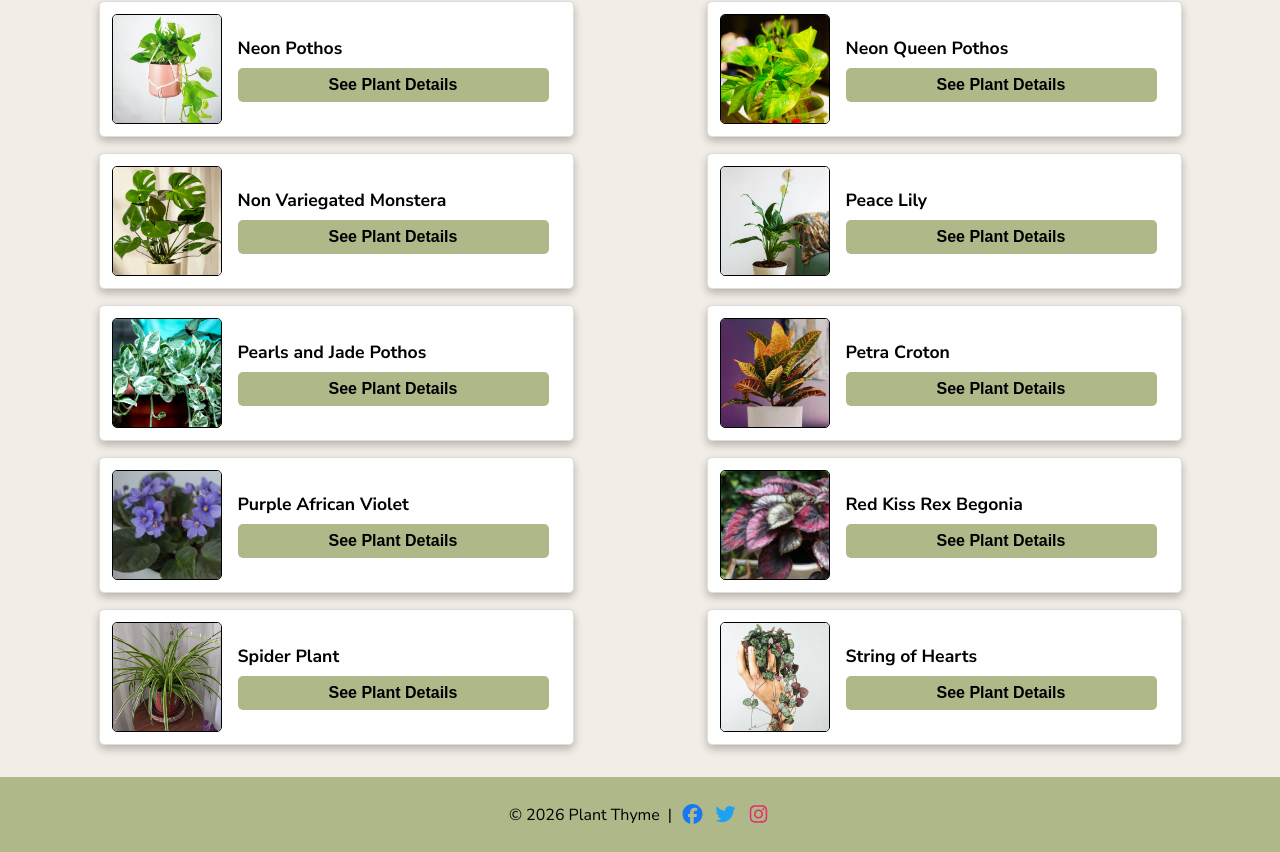
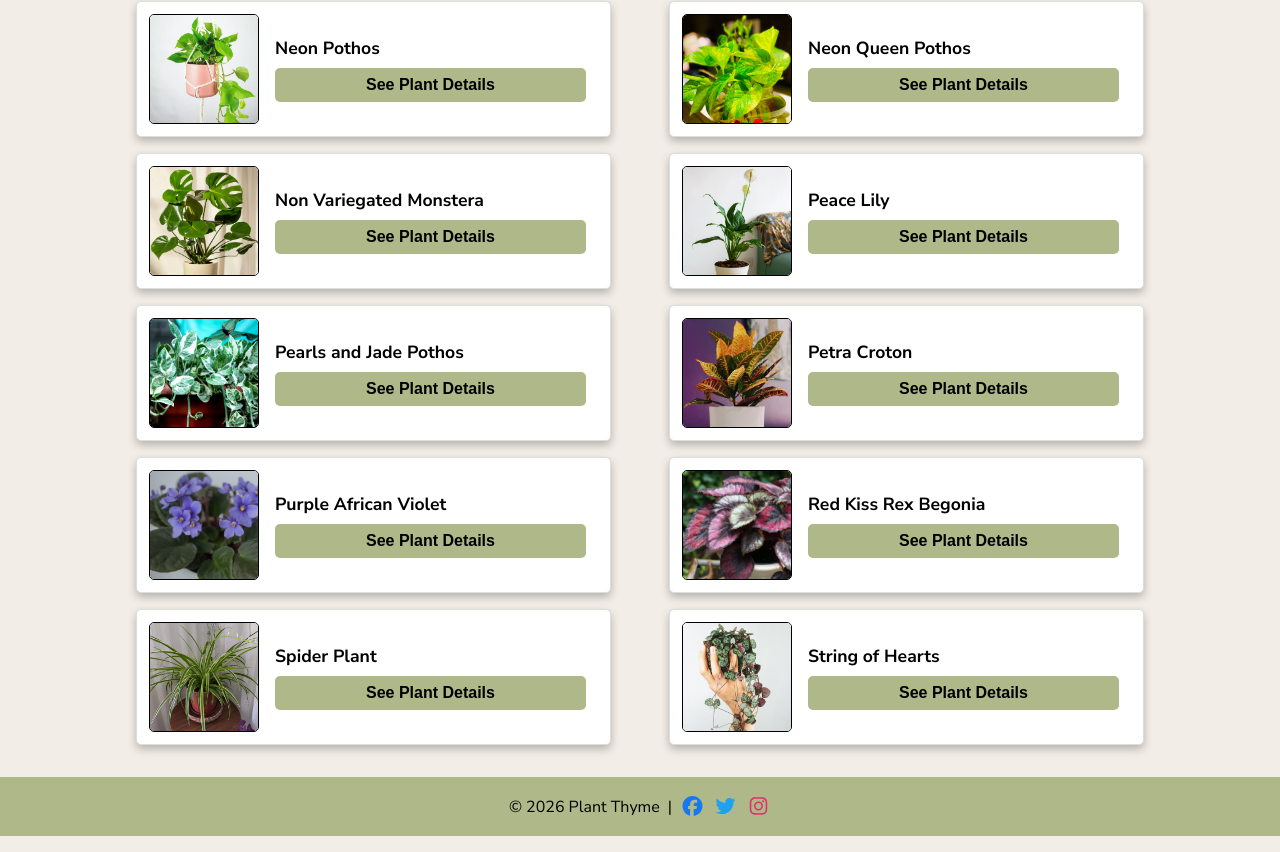
Before and after one commit to tiff-m-tech/plant-thyme, a React (Vite) app in the folder PlantThyme/: page /currentCollection in a window 1280 px wide. Shown: the part 1031-1883 px from the top of the page. Built offline with nearby package versions, Linux system fonts and the light colour scheme.

Commit message:
Fix styles for tablet view.

```diff
--- a/PlantThyme/src/components/layout/layout.css
+++ b/PlantThyme/src/components/layout/layout.css
@@ -101,7 +101,7 @@ footer {
     align-items: center;
     justify-content: center;
     gap: 0.5rem;
-    padding: 1.5rem 1rem;
+    padding: 1rem;
     background-color: var(--light-green);
 }
 
@@ -131,22 +131,23 @@ footer {
 }
 
 /* Media Queries ---------------------------------------------------------------------------------------- */
-@media (min-width: 600px) {
+/* Tablet */
+@media (min-width: 768px) {
     .hamburger {
-        display: none; /* hide hamburger on tablet+ */
+        display: none;
     }
 
     .nav-links {
-        display: flex; /* show the links... */
-        flex-direction: row; /* ...horizontally */
+        display: flex;
+        flex-direction: row;
         gap: 1.5rem;
-        position: static; /* undo the mobile dropdown positioning */
+        position: static;
         width: auto;
         padding: 0;
         background: none;
     }
     nav a {
-        font-size: 1rem; /* tablet/desktop horizontal nav */
+        font-size: 1rem;
     }
 
     .nav-backdrop {
--- a/PlantThyme/src/components/pages/Contact.jsx
+++ b/PlantThyme/src/components/pages/Contact.jsx
@@ -41,16 +41,16 @@ export default function Contact() {
             <div className="contact-info-container">
                 <div className="contact-info">
                     <FontAwesomeIcon icon={faEnvelope} />
-                    <strong>Email:</strong> support@plant_thyme.com
+                    <strong> Email:</strong> support@plant_thyme.com
                 </div>
                 <div className="contact-info">
                     <FontAwesomeIcon icon={faPhone} />
-                    <strong>Phone:</strong> 610-867-5309
+                    <strong> Phone:</strong> 610-867-5309
                 </div>
                 <div className="contact-info">
                     <span className="address-label">
                         <FontAwesomeIcon icon={faHouse} />
-                        <strong>Address:</strong>
+                        <strong> Address:</strong>
                     </span>
                     Plant Thyme
                     <br />
--- a/PlantThyme/src/components/pages/pages.css
+++ b/PlantThyme/src/components/pages/pages.css
@@ -41,7 +41,7 @@ main {
     grid-template-columns: 1fr;
     gap: 1rem;
     width: 100%;
-    max-width: 1200px;
+    max-width: 1050px;
     margin-top: 1rem;
 }
 
@@ -250,15 +250,15 @@ main {
 /* Media Queries ---------------------------------------------------------------------------------------- */
 /* base = mobile (iPhone SE ~375px and up), no query */
 
-/* Tablet  */
-@media (min-width: 768px) {
+/* Tablet */
+@media (min-width: 1000px) {
     .collection-cards-container,
     .search-cards-container {
         grid-template-columns: repeat(2, 1fr); /* tablet: two */
     }
 }
 
-/* Desktop */
+/* Desktop 1024*/
 @media (min-width: 1500px) {
     .collection-cards-container {
         max-width: 100%;
--- a/PlantThyme/src/components/ui/ui.css
+++ b/PlantThyme/src/components/ui/ui.css
@@ -52,7 +52,7 @@ button:active {
 }
 
 .search-bar input {
-    flex: 1; /* input fills the available space in the flex row */
+    flex: 1; /*input fills the available space in the flex row */
     /* padding: 0.75rem; */
     border: 1px solid black;
     border-radius: 5px;
```
